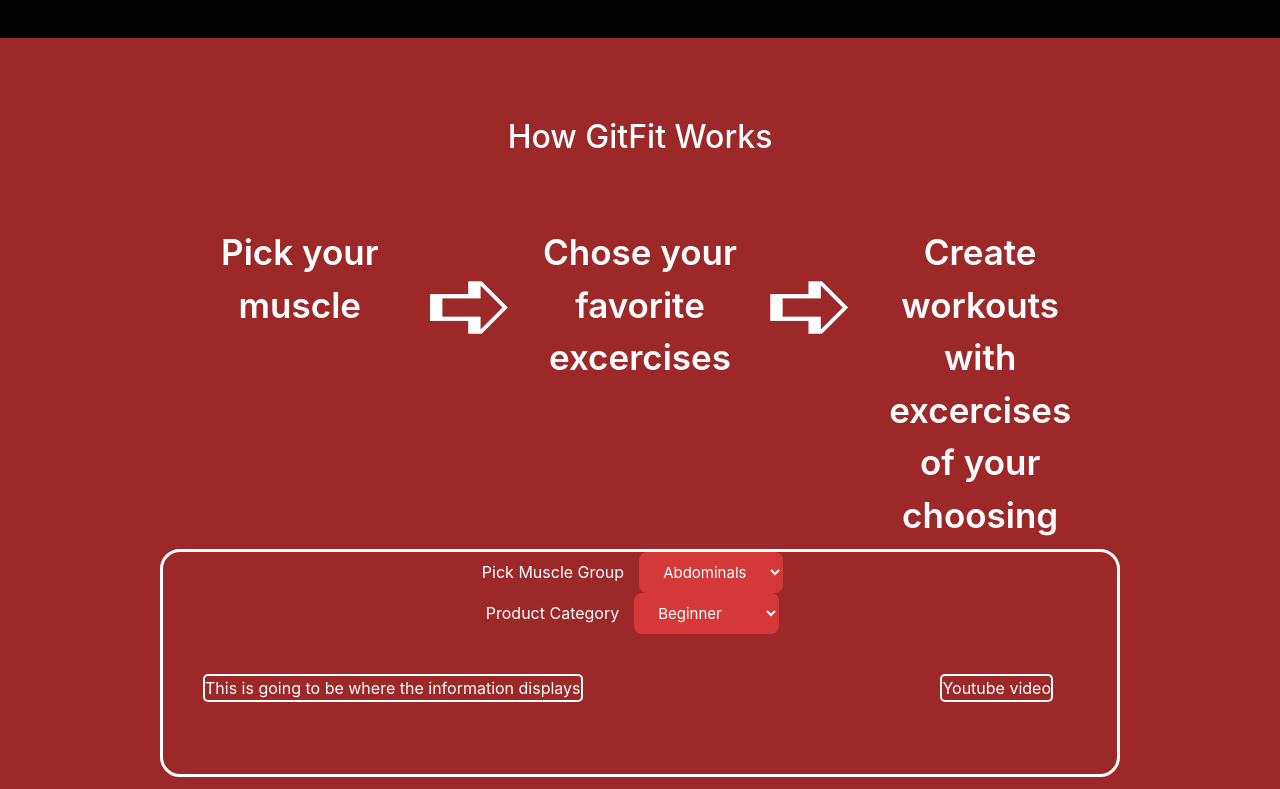
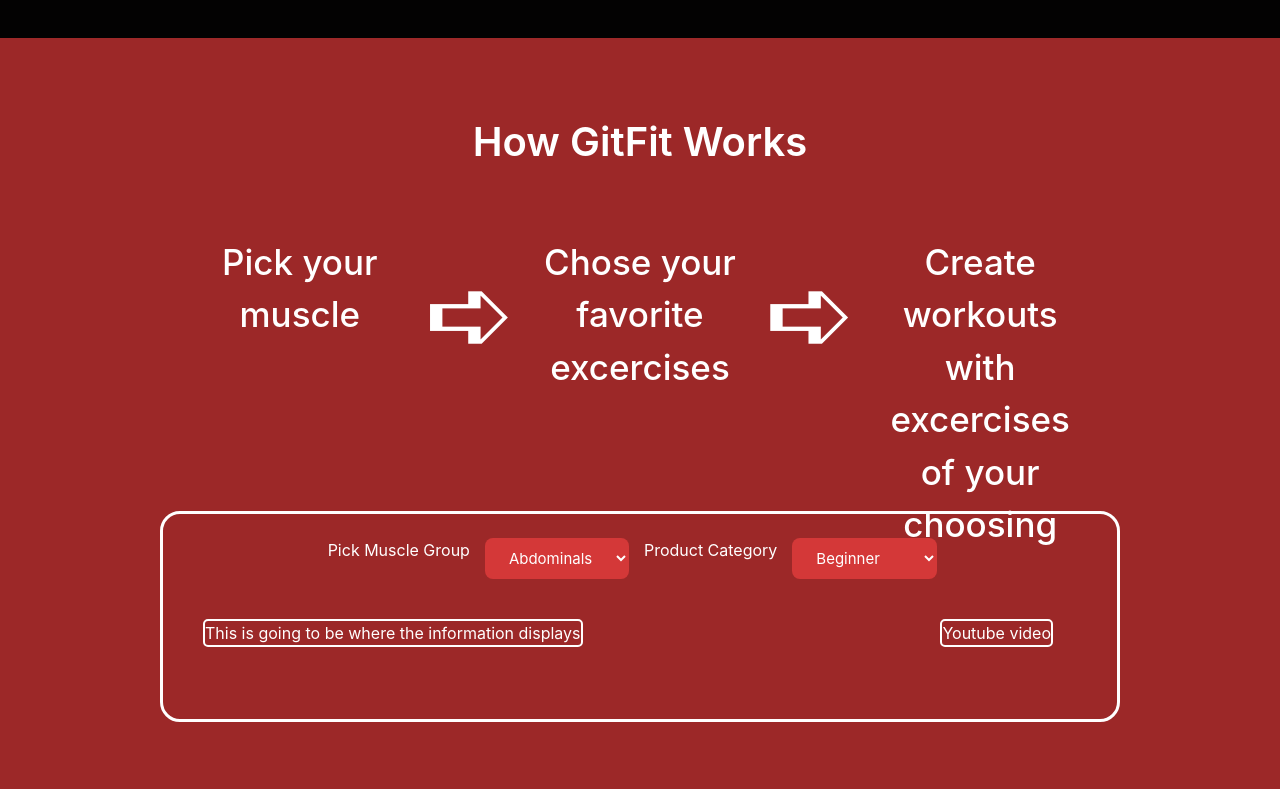
Before and after one commit to adamlarue19/Project-3, a React (Create React App) app in the folder client/: page / in a window 1280 px wide. Shown: the part 471-1260 px from the top of the page. Built offline with nearby package versions, Linux system fonts and the light colour scheme.

Commit message:
more styling added

```diff
--- a/client/src/components/Search/index.js
+++ b/client/src/components/Search/index.js
@@ -84,7 +84,6 @@
                 <option >Beginner</option>
                 <option >Intermetiate</option>
                 <option >Extreme</option>
-                <option >Mobile</option>
               </select>
             </div>
           </div>
--- a/client/src/pages/Home.css
+++ b/client/src/pages/Home.css
@@ -114,6 +114,10 @@
   margin: 5vh;
   justify-content: space-evenly;
 }
+.headingGitFit > h2 {
+  font-size: 40px;
+  font-weight: 600;
+}
 .container1 {
   color: white;
   height: 25vh;
@@ -121,7 +125,7 @@
 }
 .text2 {
   font-size: 35px;
-  font-weight: 600;
+  font-weight: 500;
   margin-top: 15%;
 }
 
@@ -133,12 +137,17 @@
   border-radius: 20px;
   height: auto;
   width: 120vh;
-  margin-top: 10vh;
+  margin-top: 4vh;
+  margin-bottom: 6vh;
+}
+.form-group {
+  display: flex;
+  flex-direction: row;
 }
 .search-Menu {
   display: flex;
-  justify-content: center;
-  flex-direction: row;
+  justify-content: space-around;
+  margin-top: 3vh;
 }
 .dropdown-item {
   background-color: #d43838;
```
